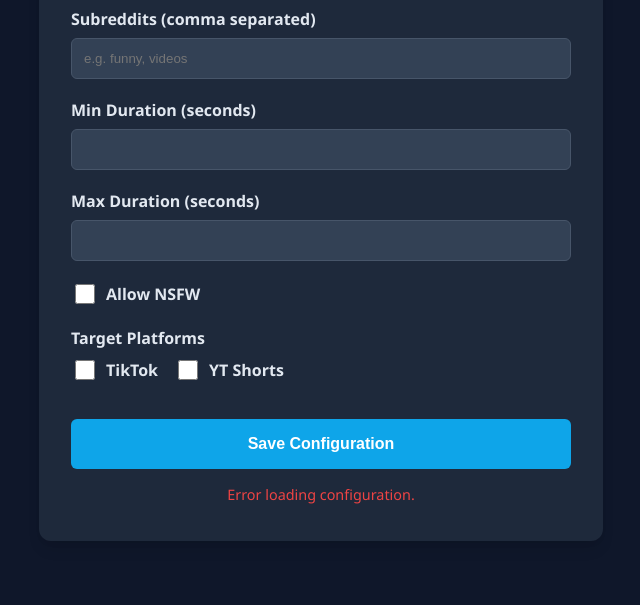
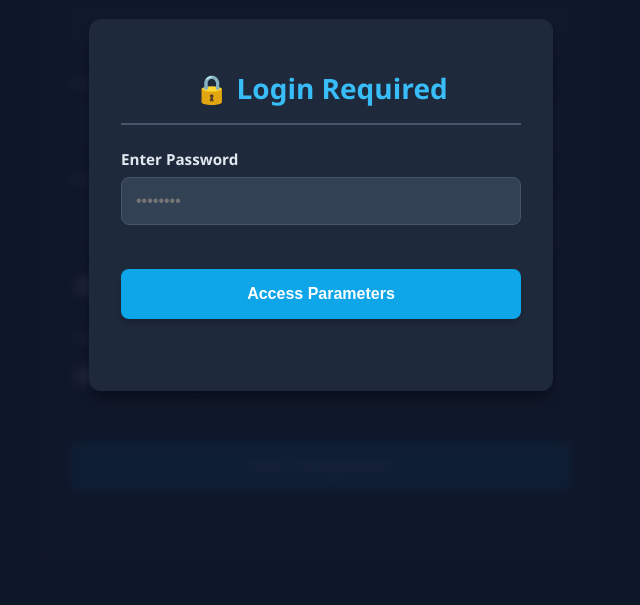
Before and after one commit to henri-7788/reddit-pipeline-config, a website: page public/index.html in a window 1280 px wide. Shown: the part 195-800 px from the top of the page, without its empty margins (319-959 px from the left). Drawn offline with Linux system fonts and the light colour scheme; no server answers.

Commit message:
feat: Introduce a web-based configuration UI with password authentication for managing pipeline settings.

```diff
--- a/public/index.html
+++ b/public/index.html
@@ -1,5 +1,6 @@
 <!DOCTYPE html>
 <html lang="en">
+
 <head>
     <meta charset="UTF-8">
     <meta name="viewport" content="width=device-width, initial-scale=1.0">
@@ -25,15 +26,18 @@
             align-items: center;
             min-height: 100vh;
             margin: 0;
+            padding: 1rem;
+            box-sizing: border-box;
         }
 
         .container {
             background-color: var(--card-bg);
             padding: 2rem;
             border-radius: 12px;
-            box-shadow: 0 10px 15px -3px rgba(0, 0, 0, 0.1), 0 4px 6px -2px rgba(0, 0, 0, 0.05);
+            box-shadow: 0 10px 15px -3px rgba(0, 0, 0, 0.3), 0 4px 6px -2px rgba(0, 0, 0, 0.1);
             width: 100%;
             max-width: 500px;
+            transition: all 0.3s ease;
         }
 
         h1 {
@@ -42,6 +46,7 @@
             margin-bottom: 1.5rem;
             color: var(--accent-color);
             text-align: center;
+            font-size: 1.75rem;
         }
 
         .form-group {
@@ -52,41 +57,49 @@
             display: block;
             margin-bottom: 0.5rem;
             font-weight: 600;
+            font-size: 0.95rem;
         }
 
         input[type="text"],
-        input[type="number"] {
+        input[type="number"],
+        input[type="password"] {
             width: 100%;
-            padding: 0.75rem;
+            padding: 0.875rem;
             background-color: var(--input-bg);
             border: 1px solid var(--border-color);
-            border-radius: 6px;
+            border-radius: 8px;
             color: var(--text-color);
             box-sizing: border-box;
-            transition: border-color 0.2s;
+            font-size: 1rem;
+            transition: border-color 0.2s, box-shadow 0.2s;
         }
 
         input[type="text"]:focus,
-        input[type="number"]:focus {
+        input[type="number"]:focus,
+        input[type="password"]:focus {
             outline: none;
             border-color: var(--accent-color);
+            box-shadow: 0 0 0 2px rgba(56, 189, 248, 0.2);
         }
 
         .checkbox-group {
             display: flex;
             align-items: center;
-            gap: 0.5rem;
+            gap: 0.75rem;
+            padding: 0.5rem 0;
         }
 
         .platform-options {
             display: flex;
-            gap: 1rem;
+            flex-wrap: wrap;
+            gap: 1.5rem;
         }
 
         input[type="checkbox"] {
             width: 1.25rem;
             height: 1.25rem;
             cursor: pointer;
+            accent-color: var(--accent-color);
         }
 
         button {
@@ -95,16 +108,21 @@
             background-color: var(--button-bg);
             color: white;
             border: none;
-            border-radius: 6px;
+            border-radius: 8px;
             font-size: 1rem;
-            font-weight: bold;
+            font-weight: 700;
             cursor: pointer;
-            transition: background-color 0.2s;
-            margin-top: 1rem;
+            transition: background-color 0.2s, transform 0.1s;
+            margin-top: 1.5rem;
+            box-shadow: 0 4px 6px -1px rgba(0, 0, 0, 0.2);
         }
 
         button:hover {
             background-color: var(--button-hover);
+        }
+
+        button:active {
+            transform: scale(0.98);
         }
 
         .status {
@@ -112,10 +130,64 @@
             text-align: center;
             font-size: 0.9rem;
             min-height: 1.5rem;
+            font-weight: 500;
+        }
+
+        /* Login Overlay */
+        #login-overlay {
+            position: fixed;
+            top: 0;
+            left: 0;
+            width: 100%;
+            height: 100%;
+            background-color: rgba(15, 23, 42, 0.95);
+            backdrop-filter: blur(5px);
+            display: flex;
+            justify-content: center;
+            align-items: center;
+            z-index: 1000;
+            opacity: 1;
+            transition: opacity 0.3s;
+        }
+
+        #login-overlay.hidden {
+            opacity: 0;
+            pointer-events: none;
+        }
+
+        /* Mobile Optimizations */
+        @media (max-width: 640px) {
+            .container {
+                padding: 1.5rem;
+            }
+
+            h1 {
+                font-size: 1.5rem;
+            }
+
+            .platform-options {
+                flex-direction: column;
+                gap: 0.5rem;
+            }
         }
     </style>
 </head>
+
 <body>
+
+    <div id="login-overlay">
+        <div class="container" style="max-width: 400px;">
+            <h1>🔒 Login Required</h1>
+            <form id="loginForm">
+                <div class="form-group">
+                    <label for="password">Enter Password</label>
+                    <input type="password" id="password" required placeholder="••••••••">
+                </div>
+                <button type="submit">Access Parameters</button>
+                <div id="login-error" class="status" style="color: #ef4444;"></div>
+            </form>
+        </div>
+    </div>
 
     <div class="container">
         <h1>Config Dashboard</h1>
@@ -162,13 +234,43 @@
     <script>
         const statusDiv = document.getElementById('status');
         const form = document.getElementById('configForm');
+        const loginOverlay = document.getElementById('login-overlay');
+        const loginForm = document.getElementById('loginForm');
+        const loginError = document.getElementById('login-error');
 
-    // Load Config
+        let currentPassword = sessionStorage.getItem('app_password') || '';
+
+        // Auth Headers Helper
+        const getHeaders = () => ({
+            'Content-Type': 'application/json',
+            'x-access-password': currentPassword
+        });
+
+        // Check Auth & Load
         async function loadConfig() {
+            if (!currentPassword) {
+                loginOverlay.classList.remove('hidden');
+                return;
+            }
+
             try {
-            const res = await fetch('/api/config');
+                const res = await fetch('/api/config', { headers: getHeaders() });
+
+                if (res.status === 401) {
+                    // Invalid password
+                    sessionStorage.removeItem('app_password');
+                    currentPassword = '';
+                    loginOverlay.classList.remove('hidden');
+                    loginError.textContent = 'Session expired. Please login again.';
+                    return;
+                }
+
                 if (!res.ok) throw new Error('Failed to load config');
+
                 const config = await res.json();
+
+                // Success - hide overlay if visible
+                loginOverlay.classList.add('hidden');
 
                 document.getElementById('subreddit_list').value = config.subreddit_list.join(', ');
                 document.getElementById('min_duration_sec').value = config.min_duration_sec;
@@ -182,10 +284,38 @@
 
             } catch (err) {
                 console.error(err);
-            statusDiv.textContent = 'Error loading configuration.';
+                if (currentPassword) {
+                    statusDiv.textContent = 'Error loading configuration (Server Offline?)';
                     statusDiv.style.color = '#ef4444';
                 }
             }
+        }
+
+        // Handle Login
+        loginForm.addEventListener('submit', async (e) => {
+            e.preventDefault();
+            const pwd = document.getElementById('password').value;
+            currentPassword = pwd;
+            loginError.textContent = 'Verifying...';
+
+            try {
+                // Verify by trying to fetch config
+                const res = await fetch('/api/config', { headers: getHeaders() });
+
+                if (res.ok) {
+                    sessionStorage.setItem('app_password', pwd);
+                    loginOverlay.classList.add('hidden');
+                    loadConfig(); // Reload to populate
+                    loginError.textContent = '';
+                    document.getElementById('password').value = '';
+                } else {
+                    loginError.textContent = 'Incorrect password.';
+                    currentPassword = '';
+                }
+            } catch (e) {
+                loginError.textContent = 'Connection error.';
+            }
+        });
 
         // Save Config
         form.addEventListener('submit', async (e) => {
@@ -212,7 +342,7 @@
             try {
                 const res = await fetch('/api/config', {
                     method: 'POST',
-                headers: { 'Content-Type': 'application/json' },
+                    headers: getHeaders(),
                     body: JSON.stringify(newConfig)
                 });
 
@@ -220,6 +350,9 @@
                     statusDiv.textContent = 'Configuration saved successfully!';
                     statusDiv.style.color = '#22c55e';
                     setTimeout(() => statusDiv.textContent = '', 3000);
+                } else if (res.status === 401) {
+                    statusDiv.textContent = 'Unauthorized. Please refresh.';
+                    statusDiv.style.color = '#ef4444';
                 } else {
                     throw new Error('Failed to save');
                 }
@@ -235,4 +368,5 @@
     </script>
 
 </body>
+
 </html>
```
Also changed, not shown: server.js (+16 -0 lines). Lines whose indentation alone changed are shown as unchanged.
